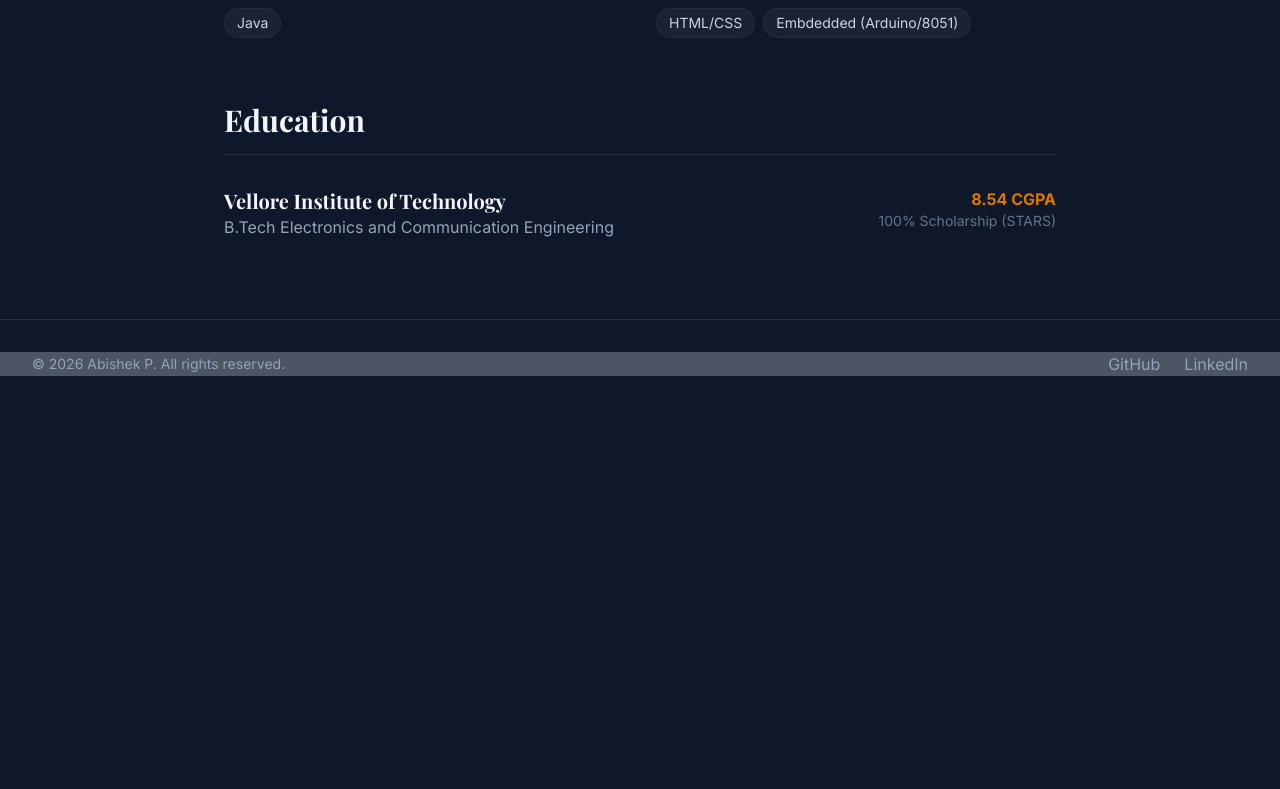
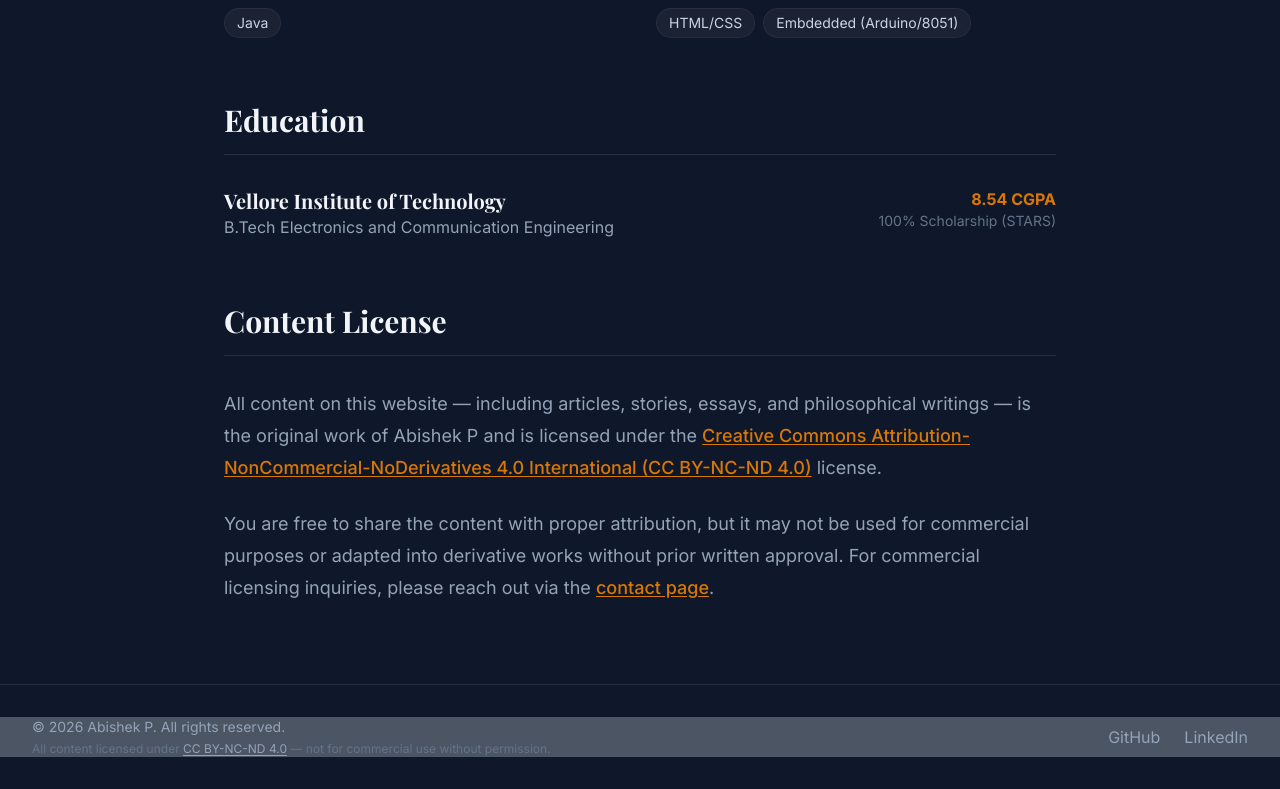
Before and after one commit to abishekatp/abishekatp, a SvelteKit app: page /about in a window 1280 px wide. Shown: the part 903-1692 px from the top of the page. Before the commit the page ends 1311 px from the top, so only its background shows below. Built offline with nearby package versions, Linux system fonts and the light colour scheme.

Commit message:
license: adding license file

```diff
--- a/src/lib/components/Footer.svelte
+++ b/src/lib/components/Footer.svelte
@@ -6,9 +6,21 @@
     <div
         class="max-w-7xl mx-auto px-4 sm:px-6 lg:px-8 flex flex-col md:flex-row justify-between items-center bg-gray-600"
     >
-        <div class="mb-4 md:mb-0">
+        <div class="mb-4 md:mb-0 space-y-1">
             <p class="text-slate-400 text-sm">
                 &copy; {currentYear} Abishek P. All rights reserved.
+            </p>
+            <p class="text-slate-500 text-xs">
+                All content licensed under
+                <a
+                    href="https://creativecommons.org/licenses/by-nc-nd/4.0/"
+                    target="_blank"
+                    rel="noopener noreferrer license"
+                    class="text-slate-400 hover:text-white underline underline-offset-2 transition-colors"
+                >
+                    CC BY-NC-ND 4.0
+                </a>
+                — not for commercial use without permission.
             </p>
         </div>
         <div class="flex space-x-6">
--- a/src/routes/about/+page.svelte
+++ b/src/routes/about/+page.svelte
@@ -99,5 +99,40 @@
                 </div>
             </div>
         </section>
+
+        <!-- License -->
+        <section>
+            <h2
+                class="text-3xl font-serif font-bold text-slate-100 mb-8 border-b border-white/10 pb-4"
+            >
+                Content License
+            </h2>
+            <div class="prose prose-invert prose-lg max-w-none text-slate-400">
+                <p>
+                    All content on this website — including articles, stories,
+                    essays, and philosophical writings — is the original work of
+                    Abishek P and is licensed under the
+                    <a
+                        href="https://creativecommons.org/licenses/by-nc-nd/4.0/"
+                        target="_blank"
+                        rel="noopener noreferrer license"
+                        class="text-accent hover:text-white underline underline-offset-2 transition-colors"
+                    >
+                        Creative Commons Attribution-NonCommercial-NoDerivatives
+                        4.0 International (CC BY-NC-ND 4.0)
+                    </a>
+                    license.
+                </p>
+                <p class="mt-4">
+                    You are free to share the content with proper attribution,
+                    but it may not be used for commercial purposes or adapted
+                    into derivative works without prior written approval. For
+                    commercial licensing inquiries, please reach out via the
+                    <a href="/contact" class="text-accent hover:text-white underline underline-offset-2 transition-colors">
+                        contact page
+                    </a>.
+                </p>
+            </div>
+        </section>
     </div>
 </div>
```
Also changed, not shown: 1 other file (tests, documents, lock files or other folders).
